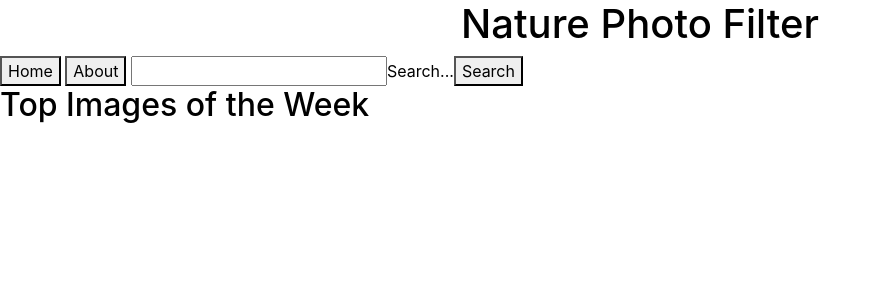
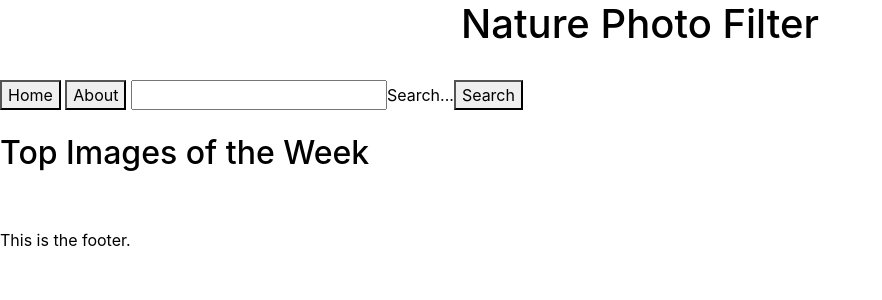
Before and after one commit to MasonJason23/CST-205-Final-Project, a Flask app: page / in a window 1280 px wide. Shown: the top 300 px of the page, without its empty margins (0-882 px from the left). Run offline with Flask 2, Linux system fonts and the light colour scheme; some libraries are stand-ins or nearby versions.

Commit message:
added footer and some <br>

```diff
--- a/webapp/templates/index.html
+++ b/webapp/templates/index.html
@@ -10,6 +10,7 @@
 	<h1>
 		Nature Photo Filter
 	</h1>
+	<br>
 
 	<nav>
 		<button>Home</button>
@@ -17,11 +18,12 @@
 		<input type="text">Search...<button>Search</button>
 
 	</nav>
+	<br>
 
 	<body>
 
 		<h2>Top Images of the Week</h2>
-
+		<br>
 		<!-- Carousel!
 <div id="carouselExampleIndicators" class="carousel slide" data-ride="carousel">
   <ol class="carousel-indicators">
@@ -50,10 +52,12 @@
   </a>
 </div>
 -->
+	</body>
+	<br>
+
+	<footer>
+		This is the footer.
+	</footer>
 
 
-
-
-
-	</body>
 </html>
```
